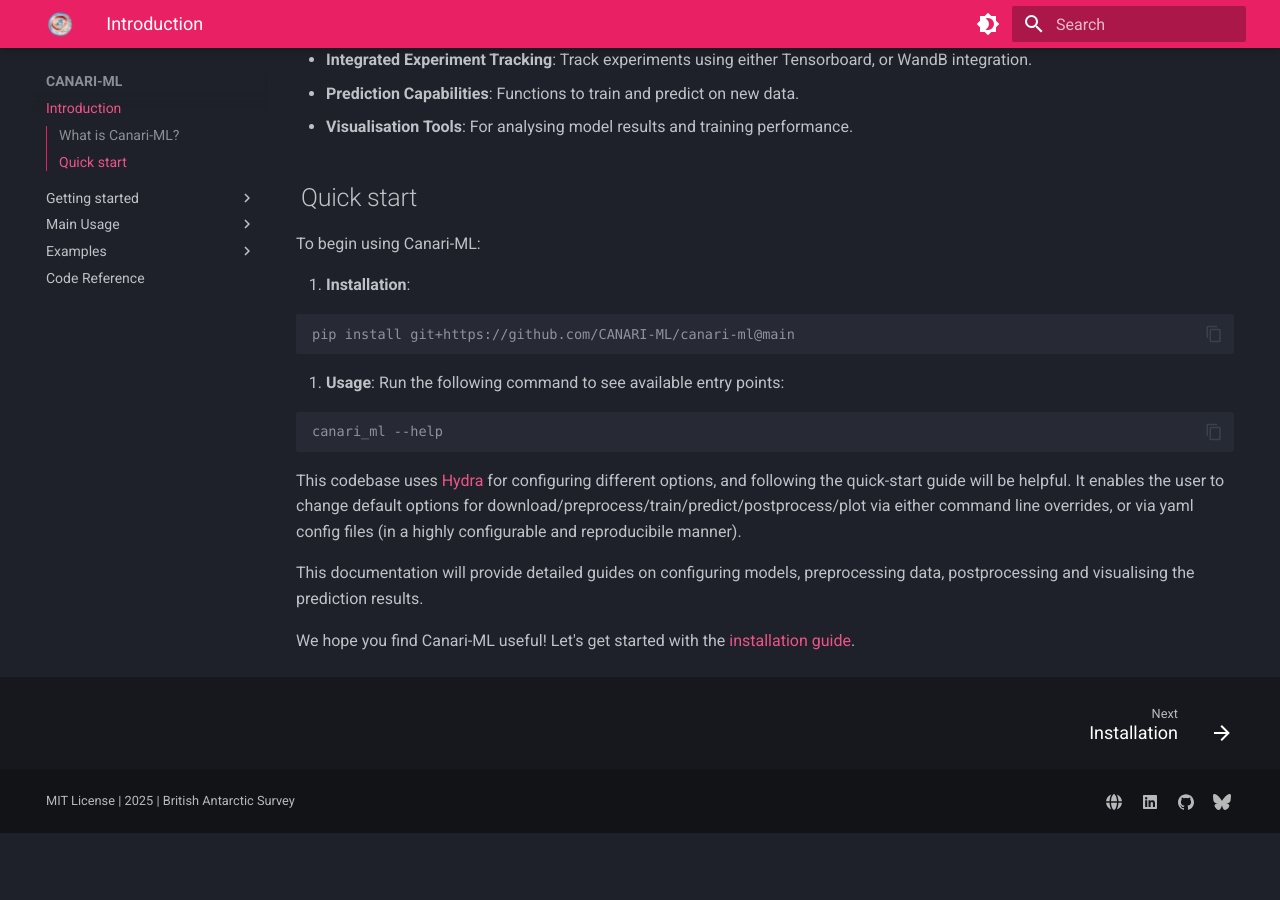
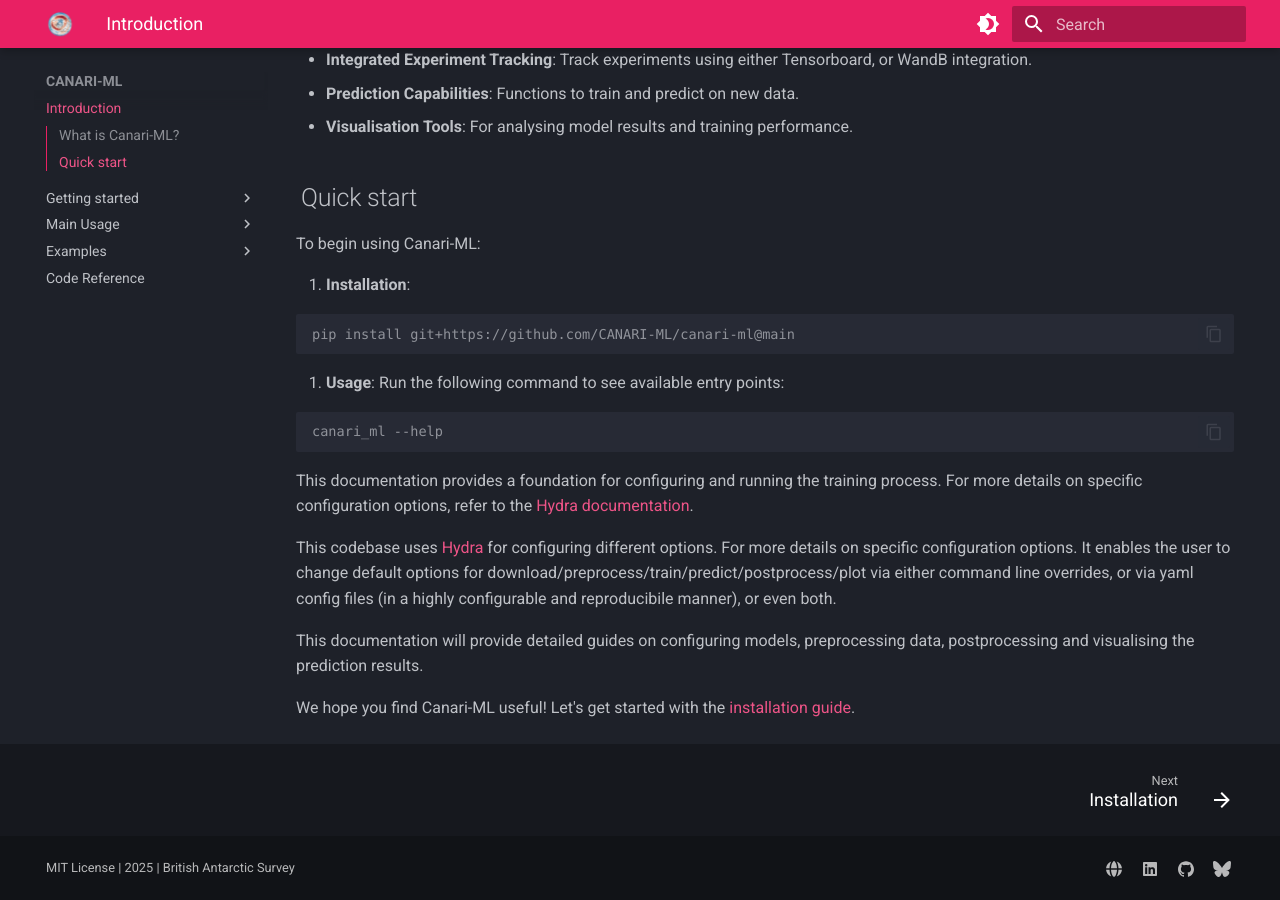
Before and after one commit to CANARI-ML/canari-ml, an MkDocs documentation site: the page built from docs/index.md, in a window 1280 px wide and 900 px high, scrolled down 879 px. Built offline with MkDocs 1.6.1 and Material for MkDocs 9.7.7, drawn with Linux system fonts in a browser that asks for light colours; some web fonts are replaced; plug-ins that fetch from the network failed and are left out; comment, search, counter and statistics services are not loaded; before the commit the page ends 1712 px from its top, so only the background shows below that.

Commit message:
docs(mkdocs): Update intro text to better point to hydra docs

````diff
--- a/docs/index.md
+++ b/docs/index.md
@@ -38,7 +38,10 @@
 canari_ml --help
 ```
 
-This codebase uses [Hydra](https://hydra.cc/docs/intro/) for configuring different options, and following the quick-start guide will be helpful. It enables the user to change default options for download/preprocess/train/predict/postprocess/plot via either command line overrides, or via yaml config files (in a highly configurable and reproducibile manner).
+
+This documentation provides a foundation for configuring and running the training process. For more details on specific configuration options, refer to the [Hydra documentation](https://hydra.cc/docs/).
+
+This codebase uses [Hydra](https://hydra.cc/docs/intro/) for configuring different options. For more details on specific configuration options. It enables the user to change default options for download/preprocess/train/predict/postprocess/plot via either command line overrides, or via yaml config files (in a highly configurable and reproducibile manner), or even both.
 
 This documentation will provide detailed guides on configuring models, preprocessing data, postprocessing and visualising the prediction results.
 
````
